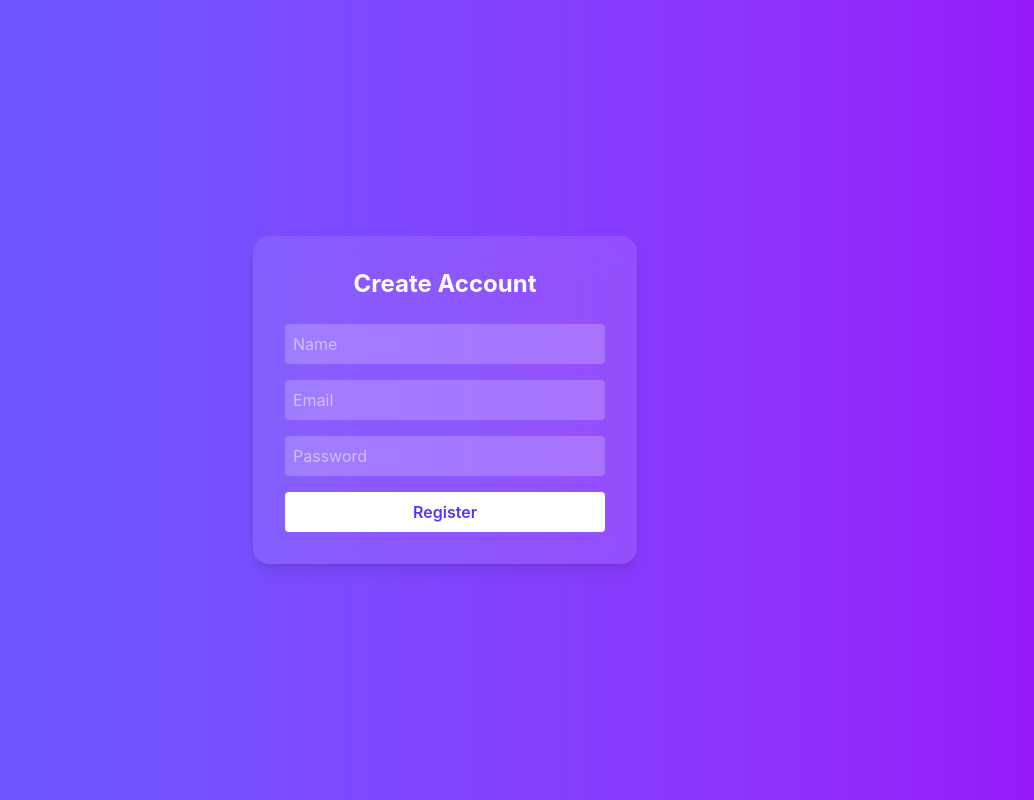
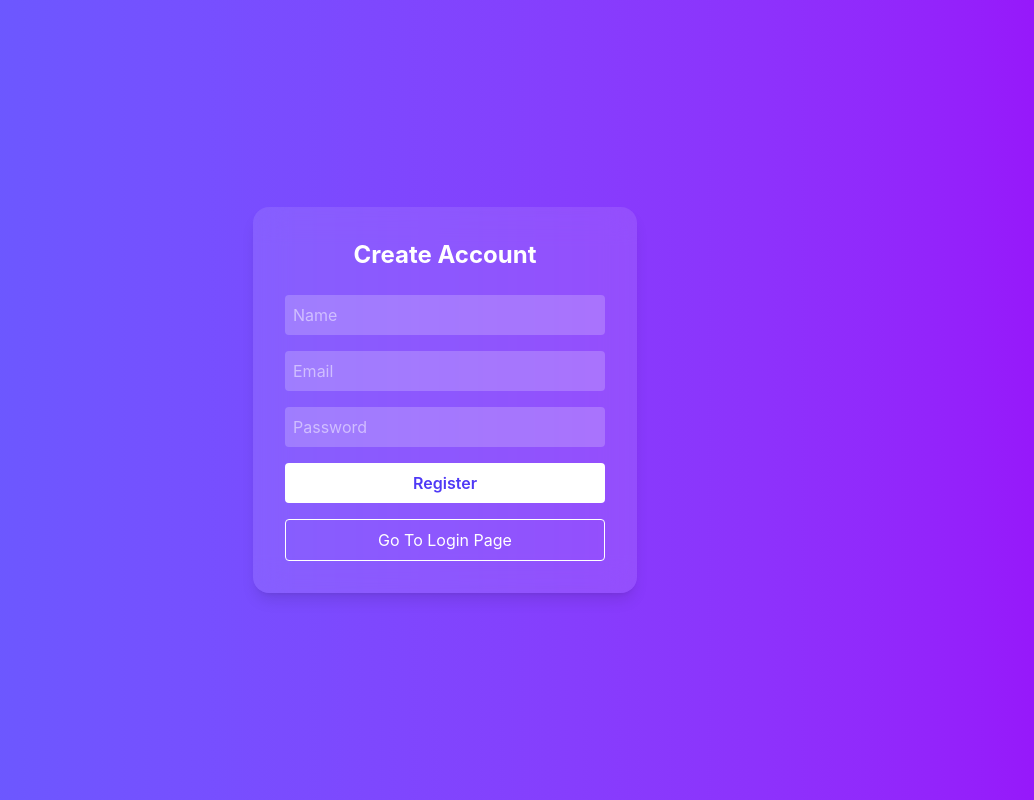
Before and after one commit to oplopr01/finance-tracker, a React (Vite) app in the folder client/: page /register in a window 1280 px wide. Shown: the whole page, without its empty margins (195-1229 px from the left). Built offline with nearby package versions, Linux system fonts and the light colour scheme.

Commit message:
login link in regiter pge

```diff
--- a/client/src/pages/Register.jsx
+++ b/client/src/pages/Register.jsx
@@ -1,6 +1,6 @@
 import { useState } from "react";
 import API from "../services/api";
-
+import { Link } from "react-router-dom";
 function Register() {
   const [form, setForm] = useState({ name: "", email: "", password: "" });
   const [error, setError] = useState("");
@@ -81,6 +81,12 @@ function Register() {
             {loading ? "Creating..." : "Register"}
           </button>
         </form>
+        <Link
+          to="/login"
+          className="mt-4 block text-center border border-white p-2 rounded hover:bg-white hover:text-indigo-600"
+        >
+          Go To Login Page
+        </Link>
       </div>
     </div>
   );
```
